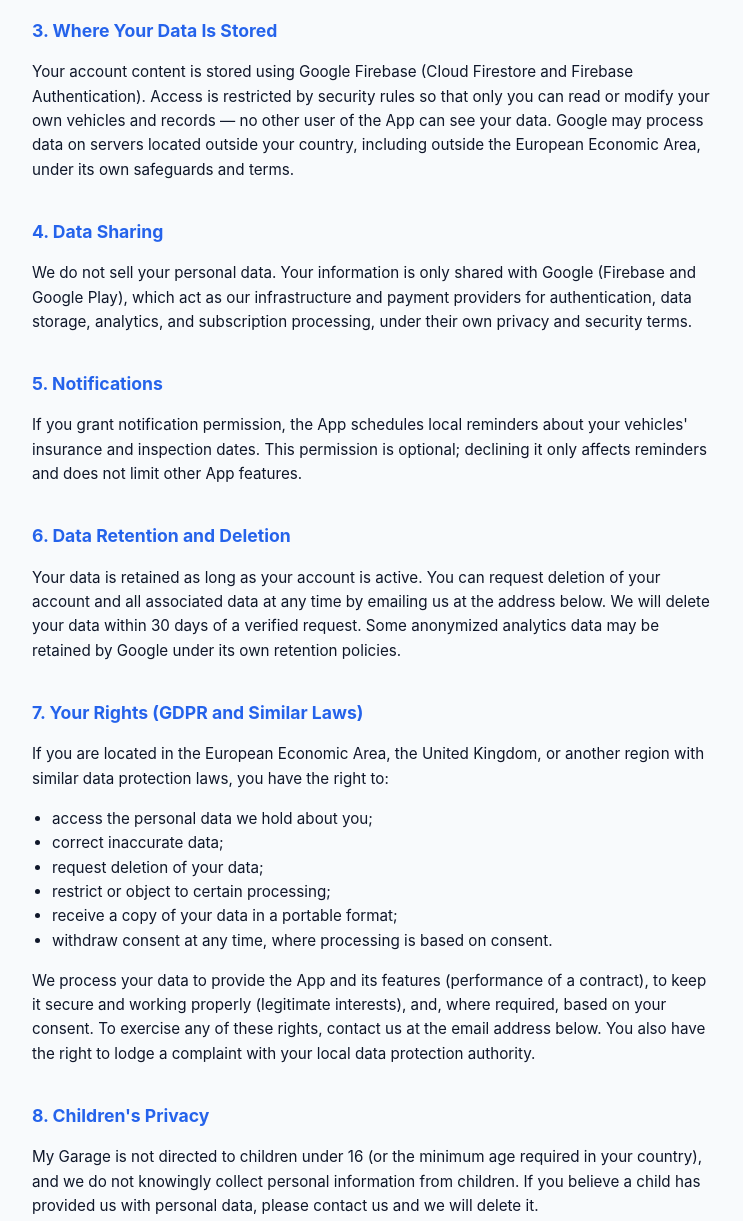
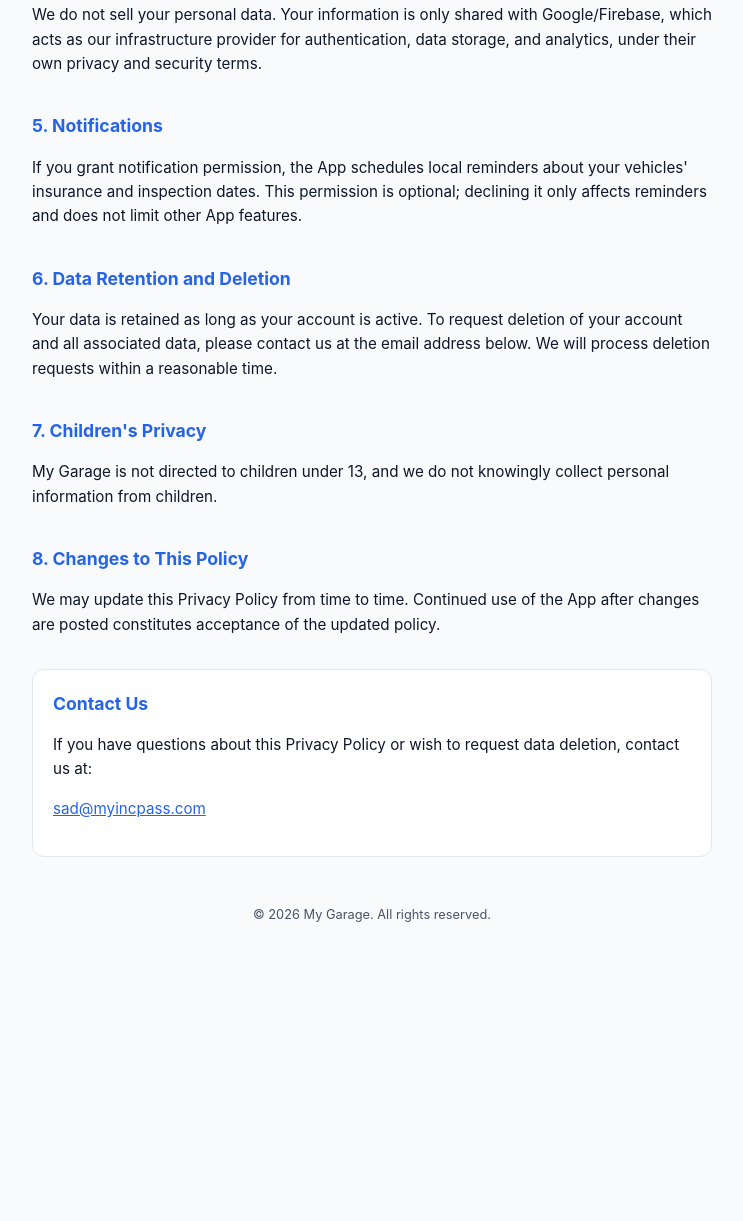
Before and after one commit to SADDTI/my-garage-privacy, a plain HTML site: page index.html in a window 1280 px wide. Shown: the part 1185-2406 px from the top of the page, without its empty margins (268-1011 px from the left). After the commit the page ends 2191 px from the top, so only its background shows below. Drawn offline with Linux system fonts and the light colour scheme.

Commit message:
Update index.html

```diff
--- a/index.html
+++ b/index.html
@@ -6,87 +6,43 @@
 <title>My Garage — Privacy Policy</title>
 <style>
   :root {
-    --bg: #0F172A;
-    --card: #1E293B;
-    --text: #E2E8F0;
-    --muted: #94A3B8;
-    --accent: #3B82F6;
-    --border: #334155;
+    --bg: #0F172A; --card: #1E293B; --text: #E2E8F0; --muted: #94A3B8;
+    --accent: #3B82F6; --border: #334155;
     box-sizing: border-box;
     padding-top: env(safe-area-inset-top, 0px);
     padding-bottom: env(safe-area-inset-bottom, 0px);
   }
   @media (prefers-color-scheme: light) {
     :root:not([data-theme="dark"]) {
-      --bg: #F8FAFC;
-      --card: #FFFFFF;
-      --text: #0F172A;
-      --muted: #475569;
-      --accent: #2563EB;
-      --border: #E2E8F0;
+      --bg: #F8FAFC; --card: #FFFFFF; --text: #0F172A; --muted: #475569;
+      --accent: #2563EB; --border: #E2E8F0;
     }
   }
   html { scroll-padding-top: env(safe-area-inset-top, 0px); }
   * { box-sizing: border-box; }
   body {
-    margin: 0;
-    background: var(--bg);
-    color: var(--text);
+    margin: 0; background: var(--bg); color: var(--text);
     font-family: -apple-system, BlinkMacSystemFont, "Segoe UI", Roboto, Helvetica, Arial, sans-serif;
     line-height: 1.6;
   }
-  .wrap {
-    max-width: 720px;
-    margin: 0 auto;
-    padding: 40px 20px 80px;
-  }
-  h1 {
-    font-size: 1.6rem;
-    margin-bottom: 4px;
-  }
-  .updated {
-    color: var(--muted);
-    font-size: 0.85rem;
-    margin-bottom: 32px;
-  }
-  h2 {
-    font-size: 1.1rem;
-    margin-top: 36px;
-    margin-bottom: 10px;
-    color: var(--accent);
-  }
+  .wrap { max-width: 720px; margin: 0 auto; padding: 40px 20px 80px; }
+  h1 { font-size: 1.6rem; margin-bottom: 4px; }
+  .updated { color: var(--muted); font-size: 0.85rem; margin-bottom: 32px; }
+  h2 { font-size: 1.1rem; margin-top: 36px; margin-bottom: 10px; color: var(--accent); }
   p, li { color: var(--text); font-size: 0.95rem; }
   ul { padding-left: 20px; }
-  .card {
-    background: var(--card);
-    border: 1px solid var(--border);
-    border-radius: 12px;
-    padding: 16px 20px;
-    margin-bottom: 8px;
-  }
+  .card { background: var(--card); border: 1px solid var(--border); border-radius: 12px; padding: 16px 20px; margin-bottom: 8px; }
   a { color: var(--accent); }
-  .contact {
-    background: var(--card);
-    border: 1px solid var(--border);
-    border-radius: 12px;
-    padding: 20px;
-    margin-top: 32px;
-  }
-  footer {
-    margin-top: 48px;
-    color: var(--muted);
-    font-size: 0.8rem;
-    text-align: center;
-  }
+  .contact { background: var(--card); border: 1px solid var(--border); border-radius: 12px; padding: 20px; margin-top: 32px; }
+  footer { margin-top: 48px; color: var(--muted); font-size: 0.8rem; text-align: center; }
 </style>
 </head>
 <body>
 <div class="wrap">
   <h1>Privacy Policy — My Garage</h1>
-  <div class="updated">Last updated: September 29, 2026</div>
+  <div class="updated">Last updated: October 2, 2026</div>
 
   <p>This Privacy Policy explains what information the My Garage mobile application ("the App") collects, how it is used, and how it is protected. My Garage helps you track your vehicles' expenses, insurance, and inspection dates.</p>
-  <p>The App is operated by [YOUR NAME OR COMPANY NAME] ("we", "us"), who is the data controller for the personal data described below.</p>
 
   <h2>1. Information We Collect</h2>
   <div class="card">
@@ -96,10 +52,7 @@
     <p><strong>Content you provide:</strong> Vehicle details (name, brand, model, year, VIN, license plate, insurance and inspection dates) and expense records (category, amount, date, mileage, notes) that you enter into the App.</p>
   </div>
   <div class="card">
-    <p><strong>Automatically collected data:</strong> We use Google Analytics for Firebase, which may collect basic usage data (app interactions, device type, crash reports) and an app-instance or device identifier, to help us understand how the App is used and to fix problems. We do not use this data to identify you by name or email.</p>
-  </div>
-  <div class="card">
-    <p><strong>Payment information:</strong> Premium subscriptions are processed by Google Play. We do not receive or store your payment card details; we only receive information about whether your subscription is active.</p>
+    <p><strong>Automatically collected data:</strong> We use Google Analytics for Firebase, which may collect basic usage data (app interactions, device type, crash reports) to help us understand how the App is used and to fix problems. This data is not linked to your name or email by us.</p>
   </div>
 
   <h2>2. How We Use Your Information</h2>
@@ -111,39 +64,27 @@
   </ul>
 
   <h2>3. Where Your Data Is Stored</h2>
-  <p>Your account content is stored using Google Firebase (Cloud Firestore and Firebase Authentication). Access is restricted by security rules so that only you can read or modify your own vehicles and records — no other user of the App can see your data. Google may process data on servers located outside your country, including outside the European Economic Area, under its own safeguards and terms.</p>
+  <p>Your account content is stored using Google Firebase (Cloud Firestore and Firebase Authentication). Access is restricted by security rules so that only you can read or modify your own vehicles and records — no other user of the App can see your data.</p>
 
   <h2>4. Data Sharing</h2>
-  <p>We do not sell your personal data. Your information is only shared with Google (Firebase and Google Play), which act as our infrastructure and payment providers for authentication, data storage, analytics, and subscription processing, under their own privacy and security terms.</p>
+  <p>We do not sell your personal data. Your information is only shared with Google/Firebase, which acts as our infrastructure provider for authentication, data storage, and analytics, under their own privacy and security terms.</p>
 
   <h2>5. Notifications</h2>
   <p>If you grant notification permission, the App schedules local reminders about your vehicles' insurance and inspection dates. This permission is optional; declining it only affects reminders and does not limit other App features.</p>
 
   <h2>6. Data Retention and Deletion</h2>
-  <p>Your data is retained as long as your account is active. You can request deletion of your account and all associated data at any time by emailing us at the address below. We will delete your data within 30 days of a verified request. Some anonymized analytics data may be retained by Google under its own retention policies.</p>
+  <p>Your data is retained as long as your account is active. To request deletion of your account and all associated data, please contact us at the email address below. We will process deletion requests within a reasonable time.</p>
 
-  <h2>7. Your Rights (GDPR and Similar Laws)</h2>
-  <p>If you are located in the European Economic Area, the United Kingdom, or another region with similar data protection laws, you have the right to:</p>
-  <ul>
-    <li>access the personal data we hold about you;</li>
-    <li>correct inaccurate data;</li>
-    <li>request deletion of your data;</li>
-    <li>restrict or object to certain processing;</li>
-    <li>receive a copy of your data in a portable format;</li>
-    <li>withdraw consent at any time, where processing is based on consent.</li>
-  </ul>
-  <p>We process your data to provide the App and its features (performance of a contract), to keep it secure and working properly (legitimate interests), and, where required, based on your consent. To exercise any of these rights, contact us at the email address below. You also have the right to lodge a complaint with your local data protection authority.</p>
+  <h2>7. Children's Privacy</h2>
+  <p>My Garage is not directed to children under 13, and we do not knowingly collect personal information from children.</p>
 
-  <h2>8. Children's Privacy</h2>
-  <p>My Garage is not directed to children under 16 (or the minimum age required in your country), and we do not knowingly collect personal information from children. If you believe a child has provided us with personal data, please contact us and we will delete it.</p>
-
-  <h2>9. Changes to This Policy</h2>
-  <p>We may update this Privacy Policy from time to time. The "Last updated" date above shows when it was last changed. Continued use of the App after changes are posted constitutes acceptance of the updated policy.</p>
+  <h2>8. Changes to This Policy</h2>
+  <p>We may update this Privacy Policy from time to time. Continued use of the App after changes are posted constitutes acceptance of the updated policy.</p>
 
   <div class="contact">
     <h2 style="margin-top:0;">Contact Us</h2>
-    <p>If you have questions about this Privacy Policy, wish to exercise your rights, or want to request data deletion, contact us at:</p>
-    <p><a href="mailto:sad@mypassinc.com">sad@mypassinc.com</a></p>
+    <p>If you have questions about this Privacy Policy or wish to request data deletion, contact us at:</p>
+    <p><a href="mailto:sad@myincpass.com">sad@myincpass.com</a></p>
   </div>
 
   <footer>© 2026 My Garage. All rights reserved.</footer>
```
